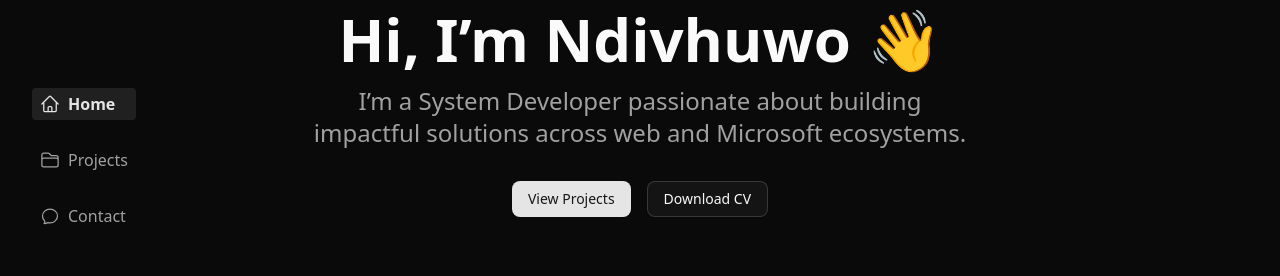
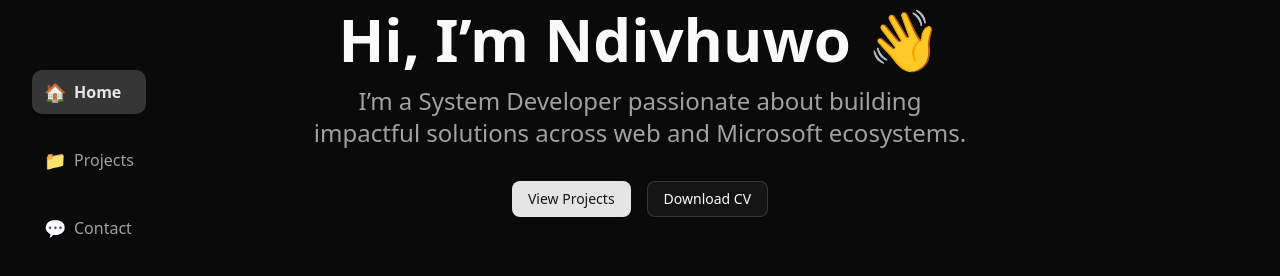
Before and after one commit to 23026475/N-Neswiswi, a Next.js app in the folder ndivhuwo-portfolio/: page / in a window 1280 px wide. Shown: the part 240-516 px from the top of the page. Built offline with nearby package versions, Linux system fonts and the light colour scheme.

Commit message:
made the sidebar movable in smaller devices

```diff
--- a/ndivhuwo-portfolio/components/SideNav.jsx
+++ b/ndivhuwo-portfolio/components/SideNav.jsx
@@ -1,12 +1,12 @@
 "use client";
 
 import { useEffect, useState } from "react";
-import { HomeIcon, FolderIcon, ChatBubbleOvalLeftIcon } from "@heroicons/react/24/outline";
+import { motion } from "framer-motion";
 
 const sections = [
-  { id: "hero", label: "Home", icon: HomeIcon },
-  { id: "projects", label: "Projects", icon: FolderIcon },
-  { id: "contact", label: "Contact", icon: ChatBubbleOvalLeftIcon },
+  { id: "hero", label: "Home", emoji: "🏠" },
+  { id: "projects", label: "Projects", emoji: "📁" },
+  { id: "contact", label: "Contact", emoji: "💬" },
 ];
 
 export default function SideNav() {
@@ -31,24 +31,32 @@ export default function SideNav() {
   }, []);
 
   return (
-    <nav className="fixed left-4 sm:left-8 top-1/2 -translate-y-1/2 z-40 flex flex-col gap-4 md:flex-col md:gap-6">
-      {sections.map((s) => {
-        const Icon = s.icon;
-        return (
-          <a
+    <motion.nav
+      className="fixed left-4 sm:left-8 top-1/2 -translate-y-1/2 z-40 flex flex-col gap-4 md:gap-6"
+      initial={{ y: -10, opacity: 0 }}
+      animate={{ y: 0, opacity: 1 }}
+      transition={{ duration: 0.6, ease: "easeOut" }}
+      whileHover={{ y: -5 }} // levitating effect on hover
+      drag // draggable for touch devices
+      dragConstraints={{ top: 0, bottom: window.innerHeight }}
+      dragElastic={0.2}
+    >
+      {sections.map((s) => (
+        <motion.a
           key={s.id}
           href={`#${s.id}`}
-            className={`flex items-center gap-2 px-2 py-1 rounded transition-colors ${
+          className={`flex items-center gap-2 px-3 py-2 rounded-lg transition-colors ${
             active === s.id
-                ? "text-primary font-semibold bg-primary/10"
-                : "text-muted-foreground hover:text-primary hover:bg-primary/10"
+              ? "bg-primary/20 text-primary font-semibold shadow-lg"
+              : "bg-background/60 text-muted-foreground hover:text-primary hover:bg-primary"
           }`}
+          whileHover={{ scale: 1.1 }}
+          whileTap={{ scale: 0.95 }}
         >
-            <Icon className="h-5 w-5" />
+          <span className="text-lg">{s.emoji}</span>
           <span className="hidden sm:inline">{s.label}</span>
-          </a>
-        );
-      })}
-    </nav>
+        </motion.a>
+      ))}
+    </motion.nav>
   );
 }
```
Lines whose indentation alone changed are shown as unchanged.
